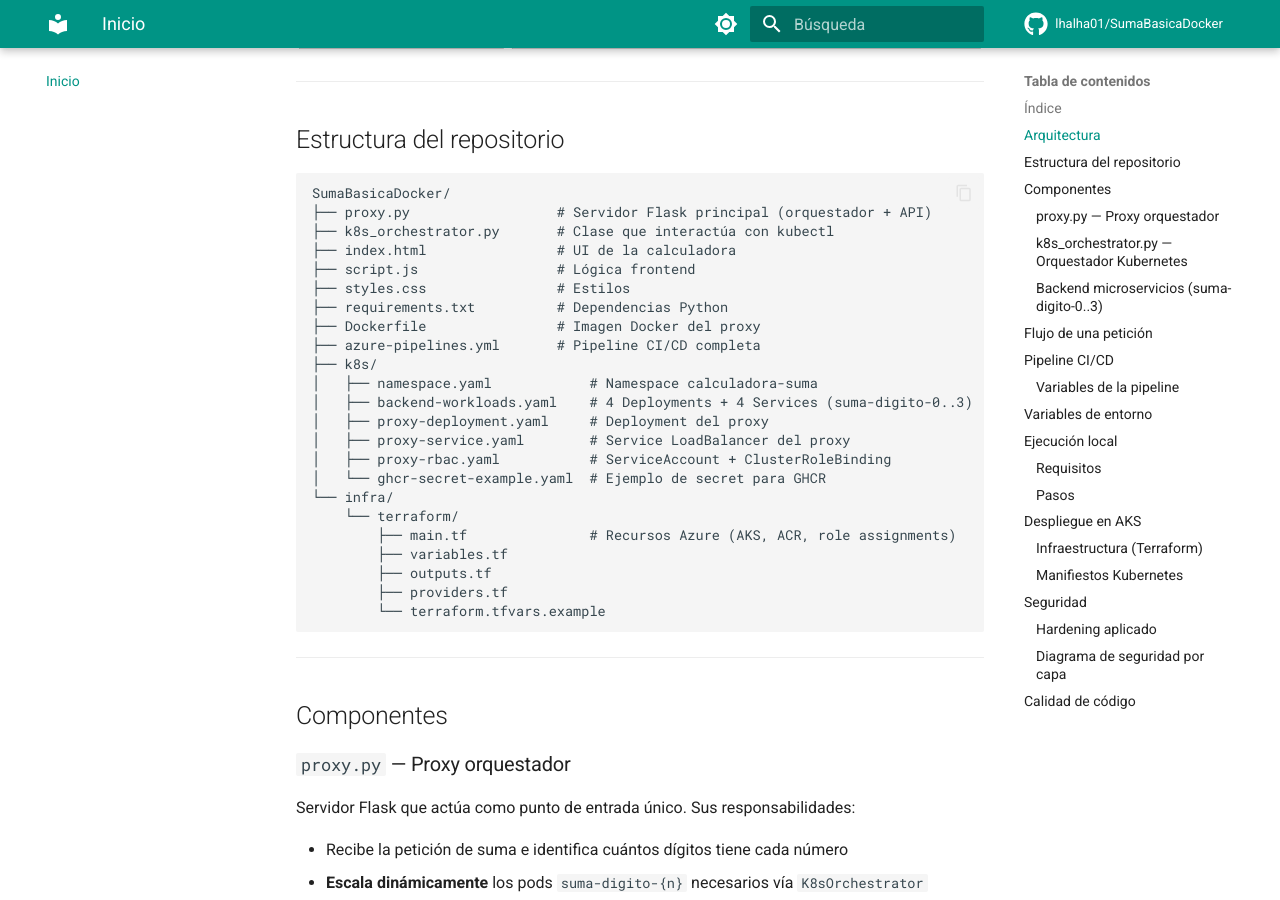
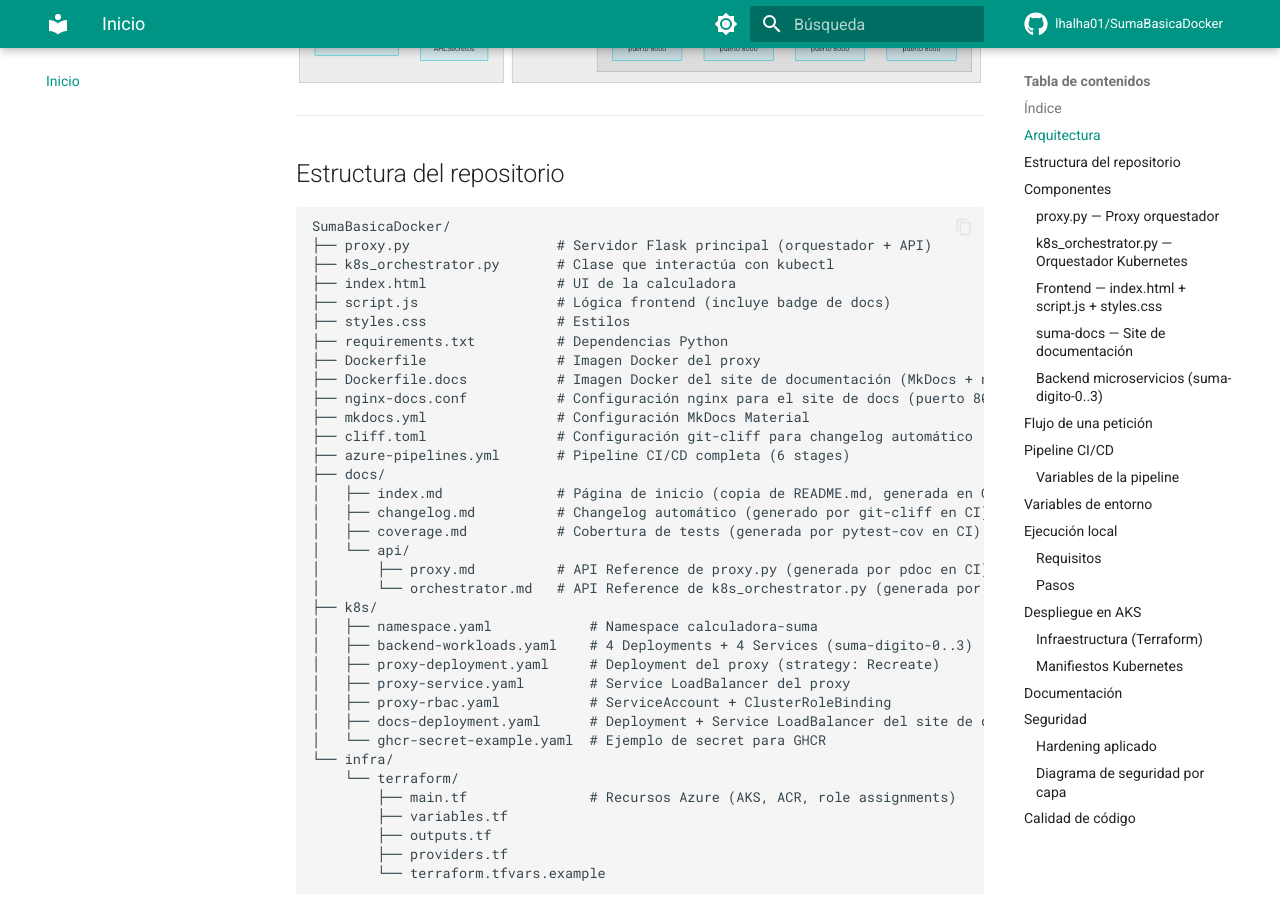
Before and after one commit to lhalha01/SumaBasicaDocker, an MkDocs documentation site: the page built from docs/index.md, in a window 1280 px wide and 900 px high, scrolled down 1081 px. Built offline with MkDocs 1.6.1 and Material for MkDocs 9.7.7, drawn with Linux system fonts in a browser that asks for light colours; comment, search, counter and statistics services are not loaded; some of the changed text lies outside the part shown.

Commit message:
docs: update README and api placeholders  add DocsGenerate stage, suma-docs architecture, Docs-as-Code section, security hardening details

````diff
--- a/README.md
+++ b/README.md
@@ -14,6 +14,7 @@
 - [Variables de entorno](#variables-de-entorno)
 - [Ejecución local](#ejecución-local)
 - [Despliegue en AKS](#despliegue-en-aks)
+- [Documentación](#documentación)
 - [Seguridad](#seguridad)
 - [Calidad de código](#calidad-de-código)
 
@@ -29,6 +30,7 @@
 
     subgraph AKS - namespace: calculadora-suma
         P[suma-proxy<br/>Flask · puerto 8080]
+        DOCS[suma-docs<br/>nginx · MkDocs site]
 
         subgraph Backend Pods dinámicos
             D0[suma-digito-0<br/>puerto 8000]
@@ -46,12 +48,14 @@
 
     B -- "POST /suma-n-digitos" --> P
     B -- "GET /terminal-stream (SSE)" --> P
+    B -- "GET /docs (badge link)" --> DOCS
     P -- "kubectl scale + port-forward" --> AKS_CTRL
     P -- "HTTP POST /suma" --> D0
     P -- "HTTP POST /suma" --> D1
     P -- "HTTP POST /suma" --> D2
     P -- "HTTP POST /suma" --> D3
-    ACR -- imagen --> P
+    ACR -- imagen proxy --> P
+    ACR -- imagen docs --> DOCS
 ```
 
 ---
@@ -63,17 +67,29 @@
 ├── proxy.py                  # Servidor Flask principal (orquestador + API)
 ├── k8s_orchestrator.py       # Clase que interactúa con kubectl
 ├── index.html                # UI de la calculadora
-├── script.js                 # Lógica frontend
+├── script.js                 # Lógica frontend (incluye badge de docs)
 ├── styles.css                # Estilos
 ├── requirements.txt          # Dependencias Python
 ├── Dockerfile                # Imagen Docker del proxy
-├── azure-pipelines.yml       # Pipeline CI/CD completa
+├── Dockerfile.docs           # Imagen Docker del site de documentación (MkDocs + nginx)
+├── nginx-docs.conf           # Configuración nginx para el site de docs (puerto 8080)
+├── mkdocs.yml                # Configuración MkDocs Material
+├── cliff.toml                # Configuración git-cliff para changelog automático
+├── azure-pipelines.yml       # Pipeline CI/CD completa (6 stages)
+├── docs/
+│   ├── index.md              # Página de inicio (copia de README.md, generada en CI)
+│   ├── changelog.md          # Changelog automático (generado por git-cliff en CI)
+│   ├── coverage.md           # Cobertura de tests (generada por pytest-cov en CI)
+│   └── api/
+│       ├── proxy.md          # API Reference de proxy.py (generada por pdoc en CI)
+│       └── orchestrator.md   # API Reference de k8s_orchestrator.py (generada por pdoc en CI)
 ├── k8s/
 │   ├── namespace.yaml            # Namespace calculadora-suma
 │   ├── backend-workloads.yaml    # 4 Deployments + 4 Services (suma-digito-0..3)
-│   ├── proxy-deployment.yaml     # Deployment del proxy
+│   ├── proxy-deployment.yaml     # Deployment del proxy (strategy: Recreate)
 │   ├── proxy-service.yaml        # Service LoadBalancer del proxy
 │   ├── proxy-rbac.yaml           # ServiceAccount + ClusterRoleBinding
+│   ├── docs-deployment.yaml      # Deployment + Service LoadBalancer del site de docs
 │   └── ghcr-secret-example.yaml  # Ejemplo de secret para GHCR
 └── infra/
     └── terraform/
@@ -112,6 +128,20 @@
 | `liberar_recursos()` | Termina procesos port-forward activos |
 
 > En modo `ORCHESTRATOR_IN_CLUSTER=true` (AKS) no usa port-forward sino DNS interno del cluster.
+
+### Frontend — `index.html` + `script.js` + `styles.css`
+
+Single-page app que presenta la calculadora. Incluye un **badge flotante** (📚 Documentación) que obtiene dinámicamente la URL del LoadBalancer de `suma-docs` llamando a `GET /docs-url` en el proxy, y redirige al usuario al site de documentación.
+
+### `suma-docs` — Site de documentación
+
+Nginx (alpine) sirviendo el site estático generado por MkDocs Material. Se construye con `Dockerfile.docs` durante la stage `DocsGenerate` de la pipeline:
+
+1. `git-cliff` genera `docs/changelog.md` a partir de commits convencionales
+2. `pdoc` genera `docs/api/proxy.md` y `docs/api/orchestrator.md` con las docstrings
+3. `pytest --cov` genera `docs/coverage.md` (o placeholder si no hay tests)
+4. `mkdocs build` compila el site estático a `/app/site`
+5. La imagen final copia `/app/site` a nginx y expone el puerto `8080`
 
 ### Backend microservicios (`suma-digito-0..3`)
 
@@ -158,13 +188,15 @@
     A([TerraformPlan]) --> B([CodeQuality])
     B --> C([BuildAndPush])
     C --> D([SecurityScan])
-    D --> E([DeployAKS])
+    D --> E([DocsGenerate])
+    E --> F([DeployAKS])
 
     style A fill:#4a90d9,color:#fff
     style B fill:#7b68ee,color:#fff
     style C fill:#5cb85c,color:#fff
     style D fill:#f0ad4e,color:#fff
-    style E fill:#d9534f,color:#fff
+    style E fill:#17a2b8,color:#fff
+    style F fill:#d9534f,color:#fff
 ```
 
 | Stage | Descripción |
@@ -173,7 +205,8 @@
 | **CodeQuality** | Análisis estático con SonarCloud Scanner CLI 6.2.1 |
 | **BuildAndPush** | `docker build` + push a ACR (`acrsuma.azurecr.io/suma-proxy`) |
 | **SecurityScan** | Trivy: escaneo de CVEs en imagen + misconfiguraciones en IaC |
-| **DeployAKS** | `kubectl apply` de todos los manifiestos K8s en AKS |
+| **DocsGenerate** | git-cliff + pdoc + pytest-cov + MkDocs build + push imagen docs a ACR + deploy `suma-docs` en AKS |
+| **DeployAKS** | `kubectl apply` de todos los manifiestos K8s en AKS (rollout timeout 600 s) |
 
 ### Variables de la pipeline
 
@@ -261,14 +295,43 @@
 
 ---
 
+## Documentación
+
+El proyecto implementa **Docs as Code**: la documentación se genera automáticamente en cada pipeline y se despliega como un servicio independiente en AKS.
+
+| Herramienta | Fuente | Salida |
+|---|---|---|
+| [MkDocs Material](https://squidfunk.github.io/mkdocs-material/) | `docs/*.md` | Site HTML estático |
+| [pdoc](https://pdoc.dev) | Docstrings de `proxy.py` y `k8s_orchestrator.py` | `docs/api/proxy.md`, `docs/api/orchestrator.md` |
+| [git-cliff](https://github.com/orhun/git-cliff) | Commits convencionales | `docs/changelog.md` |
+| [pytest-cov](https://pytest-cov.readthedocs.io) | Tests del proyecto | `docs/coverage.md` |
+
+```mermaid
+graph LR
+    GC[git-cliff] --> CL[changelog.md]
+    PD[pdoc] --> API[api/proxy.md<br/>api/orchestrator.md]
+    PT[pytest-cov] --> CV[coverage.md]
+    RM[README.md] --> IX[index.md]
+    CL & API & CV & IX --> MK[mkdocs build]
+    MK --> IMG[Docker image<br/>acrsuma.azurecr.io/suma-docs]
+    IMG --> K8S[suma-docs pod<br/>nginx:alpine :8080]
+    K8S --> LB[LoadBalancer IP]
+    LB --> FE[Frontend badge 📚]
+```
+
+---
+
 ## Seguridad
 
 ### Hardening aplicado
 
-- **Imagen Docker**: usuario no-root `appuser`, `kubectl` pinned a `v1.25.7`
-- **Pods K8s**: `readOnlyRootFilesystem: true`, `allowPrivilegeEscalation: false`, `capabilities.drop: ALL`, `runAsNonRoot: true`, `seccompProfile: RuntimeDefault`
+- **Imagen proxy** (`Dockerfile`): usuario no-root `appuser` (uid 1000), `kubectl` pinned a `v1.25.7`
+- **Imagen docs** (`Dockerfile.docs`): usuario `nginx` (uid 101), multi-stage build (no herramientas de build en imagen final)
+- **Pods proxy/backends**: `runAsNonRoot: true`, `runAsUser: 1000`, `runAsGroup: 1000`, `readOnlyRootFilesystem: true`, `allowPrivilegeEscalation: false`, `capabilities.drop: ALL`, `seccompProfile: RuntimeDefault`
+- **Pod suma-docs**: `runAsNonRoot: true`, `runAsUser: 101`, `readOnlyRootFilesystem: true` + emptyDir para `/var/cache/nginx`, `/var/run`, `/tmp`
 - **Trivy**: escaneo de CVEs (gate en `CRITICAL`) + misconfiguraciones IaC (gate en `HIGH,CRITICAL`)
 - **CVEs parchados**: `flask-cors 4.0.2`, `jaraco.context 6.1.0`, `wheel 0.46.2`
+- **Deployment proxy**: `strategy: Recreate` (evita solapamiento de pods Terminating), `progressDeadlineSeconds: 900`
 
 ### Diagrama de seguridad por capa
 
@@ -310,4 +373,4 @@
 
 ---
 
-*Rama activa: `FrontalSuma` | Cluster: `KSuma` | Resource Group: `AHL_resources`*
+*Cluster: `KSuma` | Resource Group: `AHL_resources` | ACR: `acrsuma.azurecr.io` | Namespace K8s: `calculadora-suma`*
````
Also changed, not shown: other parts of README.md (+1 -0 lines), docs/api/orchestrator.md (+6 -1 lines), docs/api/proxy.md (+6 -1 lines).
